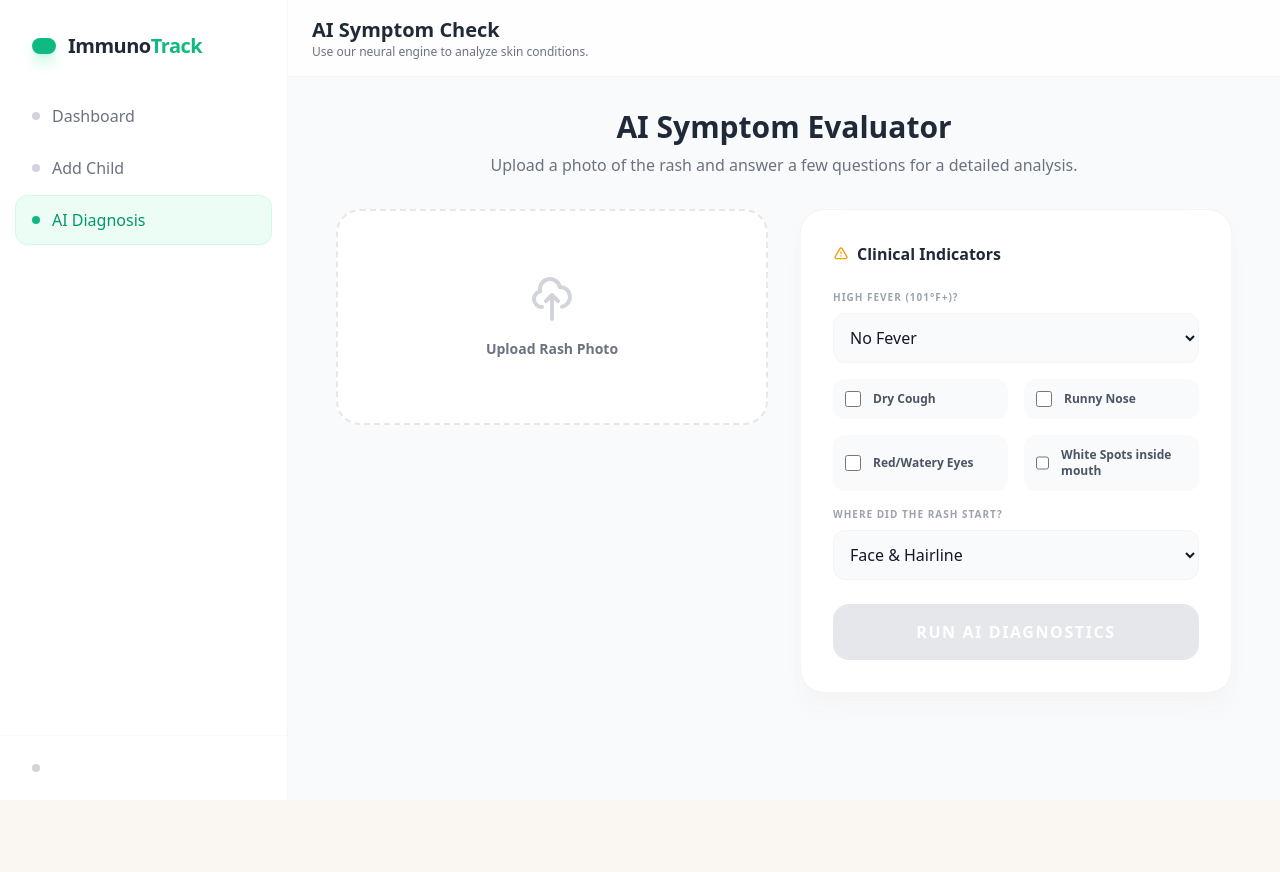
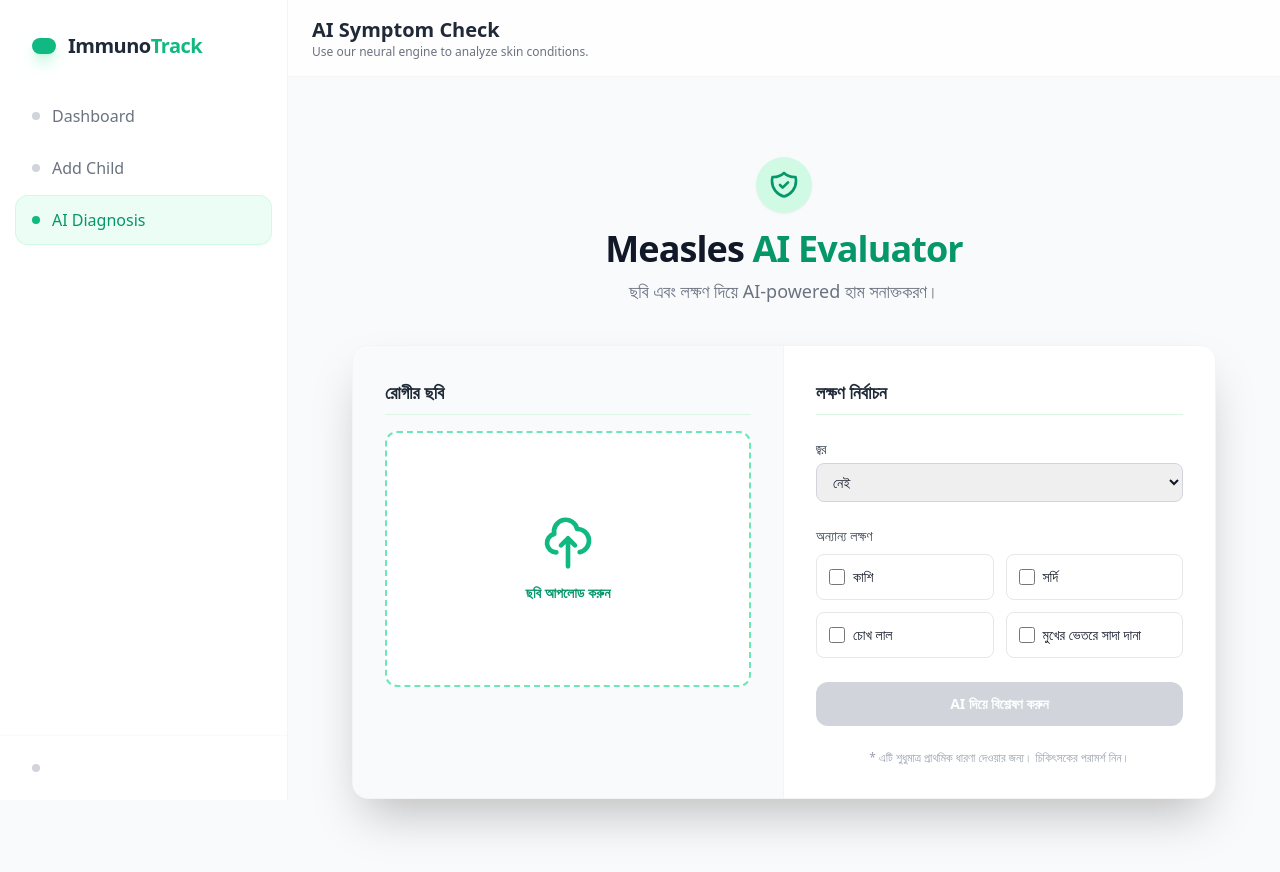
Before and after one commit to mashruf99/Measles, a React (Vite) app in the folder Frontend/: page / in a window 1280 px wide. Both pictures are taken after a click on the button "AI Diagnosis". Shown: the top 872 px of the page. Before the commit the page ends 800 px from the top, so only its background shows below. Built offline with nearby package versions, Linux system fonts and the light colour scheme.

Commit message:
Refactor SymptomChecker component and improve logic

```diff
--- a/Frontend/src/pages/SymptomChecker.jsx
+++ b/Frontend/src/pages/SymptomChecker.jsx
@@ -1,7 +1,6 @@
-//src/pages/SymptomChecker.jsx
-
+//pages/SymptomChecker.jsx
 import React, { useState } from 'react';
-import { HiOutlineCloudUpload, HiOutlineShieldCheck, HiOutlineExclamation } from 'react-icons/hi';
+import { HiOutlineCloudUpload, HiOutlineShieldCheck } from 'react-icons/hi';
 
 const SymptomChecker = () => {
   const [image, setImage] = useState(null);
@@ -9,15 +8,12 @@ const SymptomChecker = () => {
   const [loading, setLoading] = useState(false);
   const [result, setResult] = useState(null);
 
-
   const [metadata, setMetadata] = useState({
-    fever: 'no',
+    fever: "no",
     cough: false,
     runnyNose: false,
     redEyes: false,
     koplikSpots: false,
-    rashStartedAt: 'face',
-    duration: '',
   });
 
   const handleImageChange = (e) => {
@@ -25,132 +21,206 @@ const SymptomChecker = () => {
     if (file) {
       setImage(file);
       setPreview(URL.createObjectURL(file));
+      setResult(null);
     }
   };
 
-  const handleInputChange = (e) => {
-    const { name, value, type, checked } = e.target;
-    setMetadata(prev => ({
-      ...prev,
-      [name]: type === 'checkbox' ? checked : value
-    }));
+  const handleCheckbox = (e) => {
+    const { name, checked } = e.target;
+    setMetadata(prev => ({ ...prev, [name]: checked }));
+  };
+
+  const handleFever = (e) => {
+    setMetadata(prev => ({ ...prev, fever: e.target.value }));
   };
 
   const analyzeSymptoms = async (e) => {
     e.preventDefault();
+    if (!image) { alert("Please upload an image first!"); return; }
+
     setLoading(true);
 
+    const formData = new FormData();
+    formData.append("file", image);
 
-    setTimeout(() => {
-      setResult({
-        probability: 85,
-        suggestion: "The symptoms and image highly correlate with Measles. Please consult a doctor immediately.",
-        precautions: ["Isolate the child", "Ensure hydration", "Monitor fever"]
+    const toBangla = (val) => val ? "হ্যাঁ" : "না";
+    const feverMap = {
+      "no": "না",
+      "mild": "মৃদু",
+      "high": "তীব্র"
+    };
+
+    formData.append("fever",       feverMap[metadata.fever]);
+    formData.append("cough",       toBangla(metadata.cough));
+    formData.append("runnyNose",   toBangla(metadata.runnyNose));
+    formData.append("redEyes",     toBangla(metadata.redEyes));
+    formData.append("koplikSpots", toBangla(metadata.koplikSpots));
+
+    try {
+      const res = await fetch(`${import.meta.env.VITE_API_URL}/predict`, {
+        method: "POST",
+        body: formData
       });
+
+      const data = await res.json();
+      console.log("Response:", data);
+
+      if (!res.ok || data.error) {
+        alert(data?.error || "Server error");
         setLoading(false);
-    }, 2000);
+        return;
+      }
+
+      setResult(data);
+    } catch (err) {
+      console.error("Fetch error:", err);
+      alert("AI server সংযোগ ব্যর্থ! Backend চালু আছে কিনা দেখুন।");
+    }
+
+    setLoading(false);
+  };
+
+  const formatText = (text) => {
+    const labels = {
+      cough: "কাশি",
+      runnyNose: "সর্দি",
+      redEyes: "চোখ লাল",
+      koplikSpots: "মুখের ভেতরে সাদা দানা"
+    };
+    return labels[text] || text;
+  };
+
+  const statusStyle = {
+    red:    "bg-red-50 border-red-300 text-red-800",
+    orange: "bg-orange-50 border-orange-300 text-orange-800",
+    green:  "bg-emerald-50 border-emerald-300 text-emerald-800",
   };
 
   return (
-    <div className="max-w-4xl mx-auto space-y-8 pb-10">
+    <div className="min-h-screen bg-gray-50 py-12 px-4 sm:px-6 lg:px-8">
+      <div className="max-w-5xl mx-auto space-y-10">
+
         <div className="text-center space-y-2">
-        <h2 className="text-3xl font-black text-gray-800">AI Symptom Evaluator</h2>
-        <p className="text-gray-500">Upload a photo of the rash and answer a few questions for a detailed analysis.</p>
+          <div className="inline-flex items-center justify-center p-3 bg-emerald-100 rounded-full mb-2 shadow-sm">
+            <HiOutlineShieldCheck className="w-8 h-8 text-emerald-600" />
+          </div>
+          <h2 className="text-4xl font-extrabold text-gray-900 tracking-tight">
+            Measles <span className="text-emerald-600">AI Evaluator</span>
+          </h2>
+          <p className="text-gray-500 max-w-xl mx-auto text-lg">
+            ছবি এবং লক্ষণ দিয়ে AI-powered হাম সনাক্তকরণ।
+          </p>
         </div>
 
-      <form onSubmit={analyzeSymptoms} className="grid grid-cols-1 lg:grid-cols-2 gap-8">
+        <div className="bg-white shadow-2xl border border-gray-100 overflow-hidden rounded-2xl">
+          <form onSubmit={analyzeSymptoms} className="flex flex-col lg:flex-row w-full">
 
-        <div className="space-y-6">
-          <div className="bg-white p-6 rounded-3xl border-2 border-dashed border-gray-200 hover:border-emerald-400 transition-all text-center">
-            {preview ? (
+            <div className="lg:w-1/2 p-8 bg-gray-50 flex flex-col gap-4 border-r border-gray-100">
+              <h3 className="text-lg font-bold text-gray-800 border-b pb-2">রোগীর ছবি</h3>
+
+              {!preview ? (
+                <label className="flex flex-col items-center justify-center w-full h-64 border-2 border-emerald-300 border-dashed rounded-xl cursor-pointer bg-white hover:bg-emerald-50 transition-all duration-200">
+                  <HiOutlineCloudUpload className="w-14 h-14 text-emerald-500 mb-3" />
+                  <p className="text-sm text-gray-500">
+                    <span className="text-emerald-600 font-bold">ছবি আপলোড করুন</span>
+                  </p>
+                  <input type="file" className="hidden" accept="image/*" onChange={handleImageChange} />
+                </label>
+              ) : (
                 <div className="relative">
-                <img src={preview} alt="Rash Preview" className="rounded-2xl max-h-64 mx-auto shadow-md" />
+                  <img src={preview} alt="preview" className="rounded-xl h-64 w-full object-cover" />
                   <button
-                  onClick={() => {setImage(null); setPreview(null);}}
-                  className="absolute -top-2 -right-2 bg-rose-500 text-white p-1 rounded-full shadow-lg"
-                >✕</button>
+                    type="button"
+                    onClick={() => { setPreview(null); setImage(null); setResult(null); }}
+                    className="absolute top-2 right-2 bg-white rounded-full px-2 py-1 text-xs text-red-500 shadow"
+                  >
+                    ✕ সরান
+                  </button>
                 </div>
-            ) : (
-              <label className="cursor-pointer block py-10">
-                <HiOutlineCloudUpload className="text-5xl text-gray-300 mx-auto mb-4" />
-                <p className="text-sm font-bold text-gray-500">Upload Rash Photo</p>
-                <input type="file" className="hidden" onChange={handleImageChange} accept="image/*" />
-              </label>
               )}
+
+              {result && (
+                <div className={`mt-2 p-5 rounded-xl border-2 ${statusStyle[result.status_color]}`}>
+                  <div className="flex justify-between items-center mb-1">
+                    <h3 className="text-xl font-bold">{result.prediction}</h3>
                   </div>
 
+                  <p className="text-sm mt-2">{result.recommendation}</p>
 
-          {result && (
-            <div className="bg-emerald-50 border border-emerald-100 p-6 rounded-3xl animate-in slide-in-from-bottom duration-500">
-              <div className="flex items-center gap-2 text-emerald-700 font-bold mb-3">
-                <HiOutlineShieldCheck className="text-xl" /> AI Analysis Result
-              </div>
-              <p className="text-2xl font-black text-emerald-800 mb-2">{result.probability}% Match</p>
-              <p className="text-sm text-emerald-700 leading-relaxed mb-4">{result.suggestion}</p>
-              <div className="space-y-1">
-                {result.precautions.map((p, i) => (
-                  <p key={i} className="text-xs text-emerald-600 flex items-center gap-2">• {p}</p>
-                ))}
-              </div>
+                  {result.precautions && (
+                    <ul className="mt-4 text-sm list-disc list-inside space-y-1">
+                      {result.precautions.map((p, i) => <li key={i}>{p}</li>)}
+                    </ul>
+                  )}
                 </div>
               )}
             </div>
 
+            <div className="lg:w-1/2 p-8 bg-white">
+              <div className="space-y-6">
+                <h3 className="text-lg font-bold text-gray-800 border-b pb-2">লক্ষণ নির্বাচন</h3>
 
-        <div className="bg-white p-8 rounded-3xl border border-gray-100 shadow-xl shadow-gray-100/50 space-y-6">
-          <h4 className="font-bold text-gray-800 flex items-center gap-2">
-            <HiOutlineExclamation className="text-amber-500" /> Clinical Indicators
-          </h4>
-
-          <div className="space-y-4">
                 <div>
-              <label className="text-[10px] font-black text-gray-400 uppercase tracking-widest block mb-2">High Fever (101°F+)?</label>
-              <select name="fever" onChange={handleInputChange} className="w-full p-3 bg-gray-50 border border-gray-100 rounded-xl outline-none focus:ring-2 focus:ring-emerald-500/20">
-                <option value="no">No Fever</option>
-                <option value="mild">Mild (99-100°F)</option>
-                <option value="high">High (101°F+)</option>
+                  <label className="block text-sm font-medium text-gray-700 mb-1">জ্বর</label>
+                  <select
+                    name="fever"
+                    onChange={handleFever}
+                    value={metadata.fever}
+                    className="w-full border border-gray-300 rounded-lg px-3 py-2 text-sm focus:ring-2 focus:ring-emerald-400 outline-none"
+                  >
+                    <option value="no">নেই</option>
+                    <option value="mild">মৃদু</option>
+                    <option value="high">তীব্র</option>
                   </select>
                 </div>
 
-            <div className="grid grid-cols-2 gap-4">
-              <label className="flex items-center gap-3 p-3 bg-gray-50 rounded-xl cursor-pointer">
-                <input type="checkbox" name="cough" onChange={handleInputChange} className="accent-emerald-500 w-4 h-4" />
-                <span className="text-xs font-bold text-gray-600">Dry Cough</span>
+                <div>
+                  <label className="block text-sm font-medium text-gray-700 mb-2">অন্যান্য লক্ষণ</label>
+                  <div className="grid grid-cols-2 gap-3">
+                    {["cough", "runnyNose", "redEyes", "koplikSpots"].map(symptom => (
+                      <label
+                        key={symptom}
+                        className="flex items-center gap-2 p-3 border border-gray-200 rounded-lg cursor-pointer hover:bg-emerald-50 transition-all text-sm"
+                      >
+                        <input
+                          type="checkbox"
+                          name={symptom}
+                          checked={metadata[symptom]}
+                          onChange={handleCheckbox}
+                          className="accent-emerald-500 w-4 h-4"
+                        />
+                        {formatText(symptom)}
                       </label>
-              <label className="flex items-center gap-3 p-3 bg-gray-50 rounded-xl cursor-pointer">
-                <input type="checkbox" name="runnyNose" onChange={handleInputChange} className="accent-emerald-500 w-4 h-4" />
-                <span className="text-xs font-bold text-gray-600">Runny Nose</span>
-              </label>
-              <label className="flex items-center gap-3 p-3 bg-gray-50 rounded-xl cursor-pointer">
-                <input type="checkbox" name="redEyes" onChange={handleInputChange} className="accent-emerald-500 w-4 h-4" />
-                <span className="text-xs font-bold text-gray-600">Red/Watery Eyes</span>
-              </label>
-              <label className="flex items-center gap-3 p-3 bg-gray-50 rounded-xl cursor-pointer">
-                <input type="checkbox" name="koplikSpots" onChange={handleInputChange} className="accent-emerald-500 w-4 h-4" />
-                <span className="text-xs font-bold text-gray-600">White Spots inside mouth</span>
-              </label>
-            </div>
-
-            <div>
-              <label className="text-[10px] font-black text-gray-400 uppercase tracking-widest block mb-2">Where did the rash start?</label>
-              <select name="rashStartedAt" onChange={handleInputChange} className="w-full p-3 bg-gray-50 border border-gray-100 rounded-xl outline-none focus:ring-2 focus:ring-emerald-500/20">
-                <option value="face">Face & Hairline</option>
-                <option value="trunk">Chest / Back</option>
-                <option value="arms">Arms / Legs</option>
-              </select>
+                    ))}
                   </div>
                 </div>
 
+                {/* Submit */}
                 <button
                   type="submit"
                   disabled={loading || !image}
-            className="w-full bg-gray-900 text-white py-4 rounded-2xl font-black uppercase tracking-widest hover:bg-emerald-600 transition-all disabled:bg-gray-200"
+                  className="w-full py-3 px-6 bg-emerald-600 hover:bg-emerald-700 disabled:bg-gray-300 text-white font-bold rounded-xl transition-all duration-200 text-sm"
                 >
-            {loading ? "AI is Analyzing..." : "Run AI Diagnostics"}
+                  {loading ? (
+                    <span className="flex items-center justify-center gap-2">
+                      <svg className="animate-spin h-4 w-4" fill="none" viewBox="0 0 24 24">
+                        <circle className="opacity-25" cx="12" cy="12" r="10" stroke="currentColor" strokeWidth="4"/>
+                        <path className="opacity-75" fill="currentColor" d="M4 12a8 8 0 018-8v8z"/>
+                      </svg>
+                      বিশ্লেষণ হচ্ছে...
+                    </span>
+                  ) : "AI দিয়ে বিশ্লেষণ করুন"}
                 </button>
+
+                <p className="text-xs text-gray-400 text-center">
+                  * এটি শুধুমাত্র প্রাথমিক ধারণা দেওয়ার জন্য। চিকিৎসকের পরামর্শ নিন।
+                </p>
+              </div>
             </div>
 
           </form>
+        </div>
+      </div>
     </div>
   );
 };
```
Lines whose indentation alone changed are shown as unchanged.
